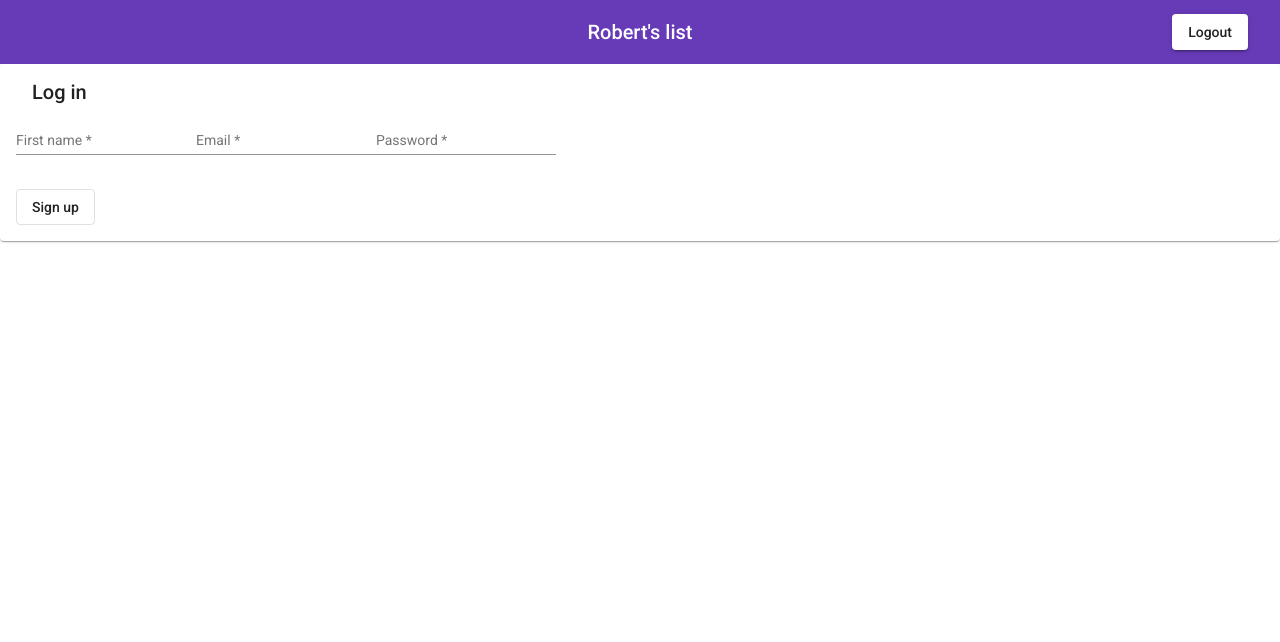
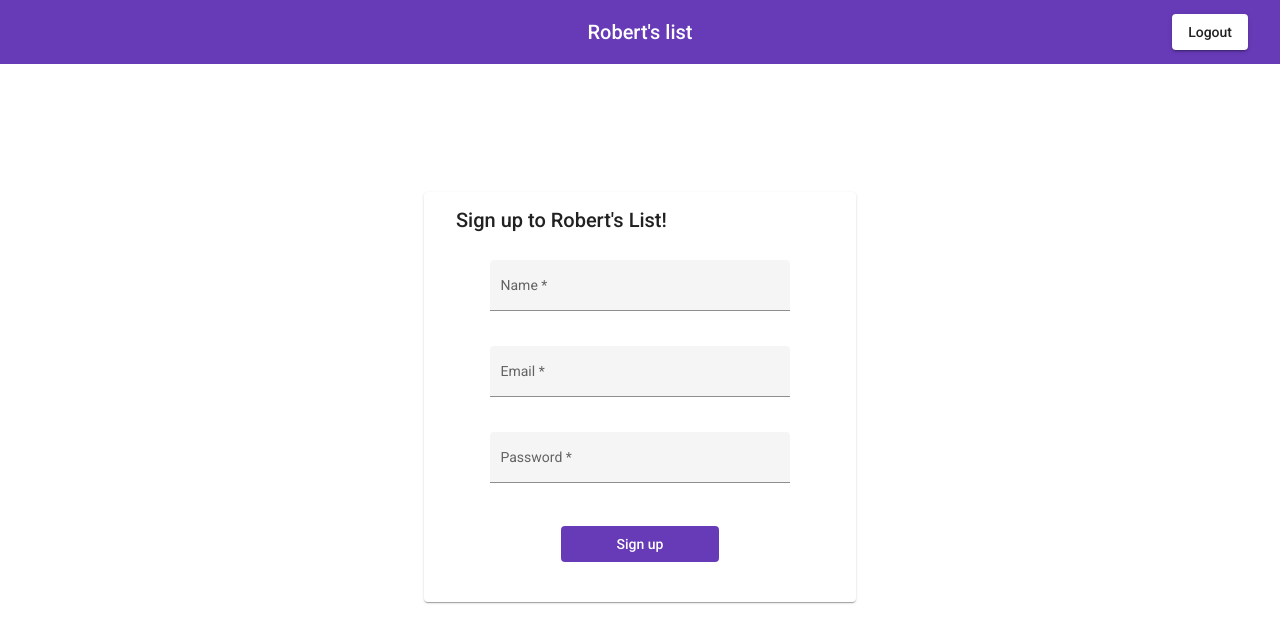
Before and after one commit to Samrthi/summer_coursework-Samrthi, an Angular app: page /signup in a window 1280 px wide. Shown: the top 642 px of the page. Built offline with nearby package versions, Linux system fonts and the light colour scheme.

Commit message:
Add form validation signup and login frontend

```diff
--- a/src/app/login/login.component.html
+++ b/src/app/login/login.component.html
@@ -1,5 +1,8 @@
 <div class="login-wrapper">
     <mat-card id="login-card" class="box">
+        <mat-card-header>
+            <mat-card-title>Log up to Robert's List</mat-card-title>
+        </mat-card-header>
         <form id="login-form" [formGroup]="loginForm">
             <mat-card-content>
                 <mat-form-field class="input"  appearance="fill">
--- a/src/app/login/login.component.ts
+++ b/src/app/login/login.component.ts
@@ -17,8 +17,7 @@ export class LoginComponent {
       Validators.required
     ]),
     password: new FormControl(null, [
-      Validators.required,
-      Validators.minLength(8)
+      Validators.required
     ])
   });
 
@@ -30,7 +29,7 @@ export class LoginComponent {
 
   get email(): string | null {
     if (this.loginForm.get('email')) {
-      return this.loginForm.get('email')?.value
+      return this.loginForm.get('email')?.value.toLowerCase()
     }
     return null
   }
--- a/src/app/signup/signup.component.html
+++ b/src/app/signup/signup.component.html
@@ -1,24 +1,34 @@
 <div class="login-wrapper">
-    <mat-card class="box">
+    <mat-card class="box" id="signup-card">
         <mat-card-header>
-            <mat-card-title>Log in</mat-card-title>
+            <mat-card-title>Sign up to Robert's List!</mat-card-title>
         </mat-card-header>
 
-        <form [formGroup]="signupForm">
+        <form id="signup-form">
             <mat-card-content>
-                <mat-form-field>
-                    <input formControlName="name" matInput placeholder="First name">
+                <mat-form-field class="input"  appearance="fill">
+                    <mat-label>Name</mat-label>
+                    <input [formControl]="nameFormControl" matInput>
                 </mat-form-field>
 
-                <mat-form-field>
-                    <input formControlName="email" matInput placeholder="Email">
+                <mat-form-field class="input" appearance="fill">
+                    <mat-label>Email</mat-label>
+                    <input [formControl]="emailFormControl" matInput>
+                    <mat-error *ngIf="emailFormControl.hasError('email') && !emailFormControl.hasError('required')">
+                        Please enter a valid email address
+                    </mat-error>
                 </mat-form-field>
 
-                <mat-form-field>
-                    <input formControlName="password" matInput placeholder="Password">
+                <mat-form-field class="input" appearance="fill">
+                    <mat-label>Password</mat-label>
+                    <input type="password" #input [errorStateMatcher]="matcher" [formControl]="passwordFormControl" matInput>
+                    <mat-error *ngIf="passwordFormControl.errors?.minlength">Min 10 characters:  {{input.value?.length || 0}}/10</mat-error>
+                    <mat-error *ngIf="passwordFormControl.errors?.pattern">Password needs to contain at least 1 lowercase letter, 1 uppercase letter and 1 number.</mat-error>
                 </mat-form-field>
             </mat-card-content>
-            <button mat-stroked-button (click)="signUp()">Sign up</button>
+            <mat-card-actions id="actions">
+                <button mat-flat-button id="submit" color="primary" (click)="signUp()">Sign up</button>
+            </mat-card-actions>
         </form>
     </mat-card>
 </div>
--- a/src/app/signup/signup.component.scss
+++ b/src/app/signup/signup.component.scss
@@ -0,0 +1,25 @@
+#signup-form {
+  min-width: 150px;
+  max-width: 300px;
+  width: 100%;
+  margin: auto;
+}
+
+#signup-card {
+  max-width: 400px;
+  margin: 10% auto auto;
+}
+
+.input {
+  display: block;
+  width: 100%;
+  padding-top: 1rem
+}
+
+#submit {
+  width: 50%;
+}
+
+#actions {
+  text-align: center;
+}
--- a/src/app/signup/signup.component.ts
+++ b/src/app/signup/signup.component.ts
@@ -1,7 +1,8 @@
 import { Component, OnInit } from '@angular/core';
-import {FormControl, FormGroup, Validators} from "@angular/forms";
+import {FormControl, FormGroup, FormGroupDirective, NgForm, Validators} from "@angular/forms";
 import {AuthService} from "../auth.service";
 import {Router} from "@angular/router";
+import { ErrorStateMatcher } from '@angular/material/core';
 
 @Component({
   selector: 'app-signup',
@@ -9,52 +10,52 @@ import {Router} from "@angular/router";
   styleUrls: ['./signup.component.scss']
 })
 export class SignupComponent{
-  signupForm: FormGroup = new FormGroup({
-    name: new FormControl(null, [
-        Validators.required
-    ]),
-    email: new FormControl(null, [
-      Validators.required
-    ]),
-    password: new FormControl(null, [
-      Validators.required,
-      // Validators.minLength(8)
-    ])
-  });
+  nameFormControl = new FormControl(null, [
+    Validators.required
+  ])
+  emailFormControl= new FormControl(null, [
+    Validators.required,
+    Validators.email
+  ])
+  passwordFormControl= new FormControl(null, [
+    Validators.required,
+    Validators.minLength(10),
+    Validators.pattern(/\d/),
+    Validators.pattern(/[a-z]/),
+    Validators.pattern(/[A-Z]/)
+  ])
+
+  matcher = new MyErrorStateMatcher();
 
   constructor(
       private auth: AuthService,
-      private router: Router
+      private router: Router,
   ) { }
 
   get name(): string | null {
-    return this.signupForm.get('name')?.value
+    return this.nameFormControl.value
   }
 
   get email(): string | null {
-    return this.signupForm.get('email')?.value
+    return this.emailFormControl.value.toLowerCase()
   }
 
   get password(): string | null {
-    return this.signupForm.get('password')?.value
+    return this.passwordFormControl.value
   }
 
   signUp() {
-    // this.auth.loggedIn().subscribe(res => {
-    //   // @ts-ignore
-    //   if (res["logged_in"]) {
-    //     this.auth.logout().subscribe()
-    //   }
-    // })
-
     if (this.name && this.email && this.password) {
       this.auth.signup(this.name, this.email, this.password).subscribe(res => {
         this.router.navigate(['/login'])
       })
-      // show fail
-      // show success by navigating to next page
-    } else {
-      // notify user of error -> something went wrong
     }
   }
 }
+
+export class MyErrorStateMatcher implements ErrorStateMatcher {
+  isErrorState(control: FormControl | null, form: FormGroupDirective | NgForm | null): boolean {
+    const isSubmitted = form && form.submitted;
+    return !!(control && control.invalid && (control.dirty || control.touched || isSubmitted));
+  }
+}
--- a/src/app/storage.service.ts
+++ b/src/app/storage.service.ts
@@ -157,7 +157,6 @@ function formatForFrontend(instance) {
     instance.skills = instance.skills.map(id => id["id"])
   }
   if (instance.interested_jobs) {
-    console.log()
     instance.interested_jobs = instance.interested_jobs.map(id => id["id"])
   }
   return instance
```
